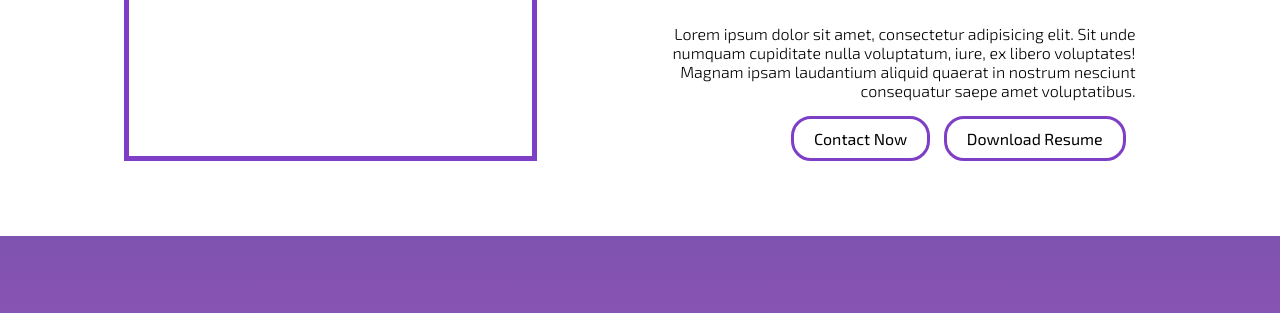
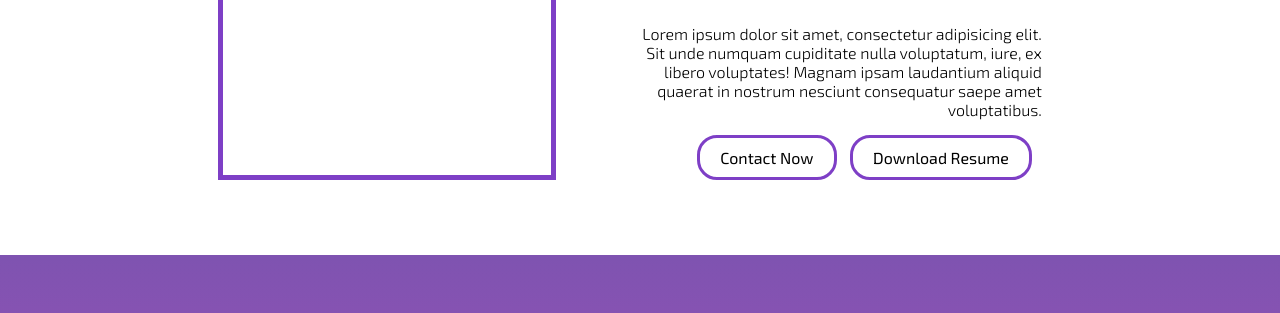
Before and after one commit to mSigson/marenSigsonPortfolio, a website: page index.html in a window 1280 px wide. Shown: the part 721-1034 px from the top of the page. Drawn offline with nearby package versions, Linux system fonts and the light colour scheme; files that its build step writes are made by us from their sources.

Commit message:
changed wrapper width on About section

```diff
--- a/dev/styles/partials/_aboutMe.scss
+++ b/dev/styles/partials/_aboutMe.scss
@@ -3,6 +3,10 @@
 	@include respond-to(small) {
 		padding: 40px 5px;
 	}
+}
+
+#aboutMe .wrapper {
+	max-width: 900px;
 }
 
 #aboutMe .wrapper h2 {
```
